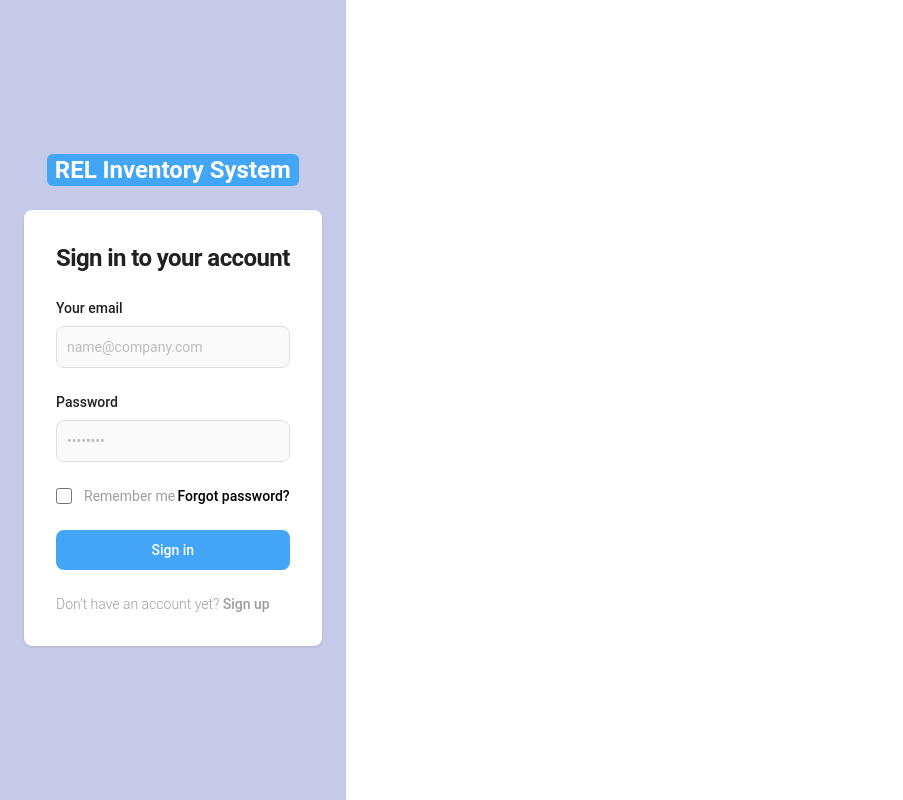
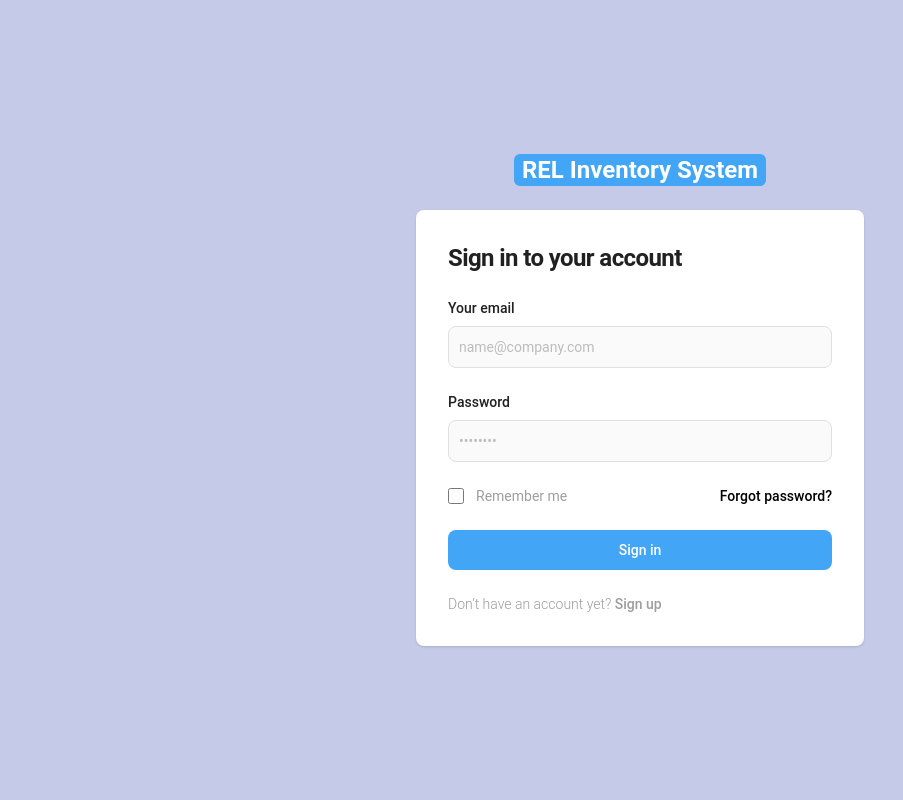
Before and after one commit to reign33/KODEGO_FULLSTACK_CAPSTONE, a React (Vite) app in the folder Frontend/: page /login in a window 1280 px wide. Shown: the whole page, without its empty margins (0-903 px from the left). Built offline with nearby package versions, Linux system fonts and the light colour scheme.

Commit message:
centerlogin

```diff
--- a/Frontend/src/App.jsx
+++ b/Frontend/src/App.jsx
@@ -45,12 +45,9 @@ function AppContent() {
 
   return (
 
-    <div className='flex justify-start'>
-      <div className='col-auto'>
+    < div className={!hideSidebar1&&!hideSidebar2 &&'flex bg-gray-50'}>
         {!hideSidebar1&&!hideSidebar2 && <Sidebar />}
-      </div>
 
-      <div>
       <Routes>
       <Route
           path="/login"
@@ -67,6 +64,7 @@ function AppContent() {
             isLoading={isLoading}
             setIsLoading={setIsLoading}
           />} />
+
           <Route path="/" element={<Dashboard user={user} setUser={setUser}/>} />
           <Route path="/addunit" element={<AddUnit />} />
           <Route path="/manageunit" element={<ManageUnit />} />
@@ -78,7 +76,8 @@ function AppContent() {
           <Route path="/reports" element={<Reports />} />
       </Routes>
       </div>
-    </div>
+
+
 
   );
 }
```
